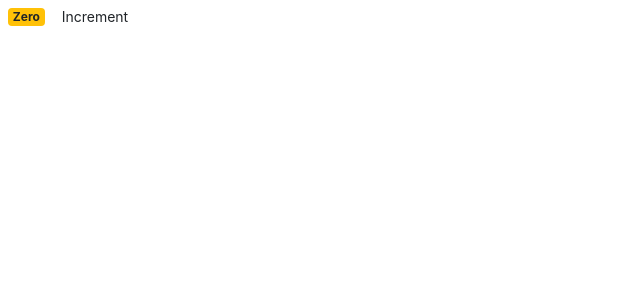
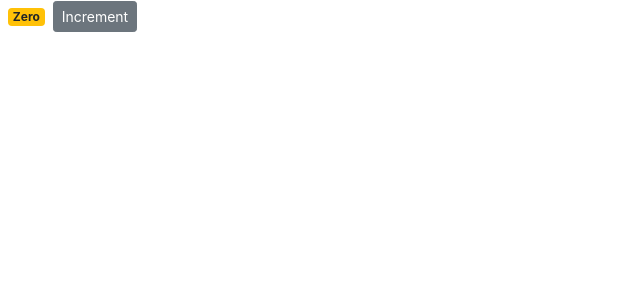
Before and after one commit to jam-ayub/counter-app, a React (Create React App) app: page / in a window 1280 px wide. Shown: the top 300 px of the page, without its empty margins (0-640 px from the left). Built offline with nearby package versions, Linux system fonts and the light colour scheme.

Commit message:
passing event arguments

```diff
--- a/src/components/counter.jsx
+++ b/src/components/counter.jsx
@@ -5,11 +5,6 @@ class Counter extends Component {
     count: 0,
     tag: ["tag1", "tag2", "tag3"],
   };
-
-  // constructor() {
-  //   super();
-  //   this.handleIncrement = this.handleIncrement.bind(this);
-  // }
 
   renderTags() {
     if (this.state.tag.length === 0) return <p>There is not tag!!</p>;
@@ -22,9 +17,11 @@ class Counter extends Component {
       </ul>
     );
   }
+
   // instead of adding constructor we can hadel this event binding with arrow functions
-  handleIncrement = () => {
-    console.log("incremented!!", this);
+  handleIncrement = product => {
+    console.log(product);
+    this.setState({ count: this.state.count + 1});
   };
 
   render() {
@@ -32,8 +29,8 @@ class Counter extends Component {
       <div>
         <span className={this.getBadgeClass()}>{this.formatCount()}</span>
         <button
-          onClick={this.handleIncrement}
-          className="btn btn-secondory btn-sm"
+          onClick={ () => this.handleIncrement({ id: 1 })}
+          className="btn btn-secondary btn-sm"
         >
           Increment
         </button>
```
